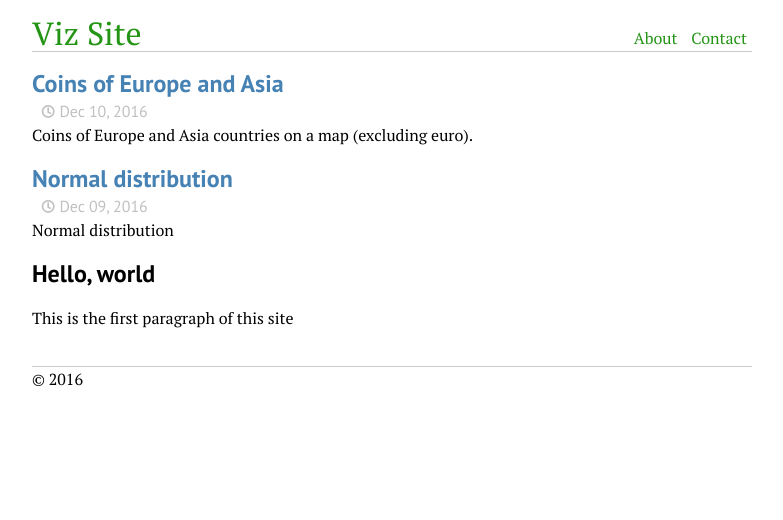
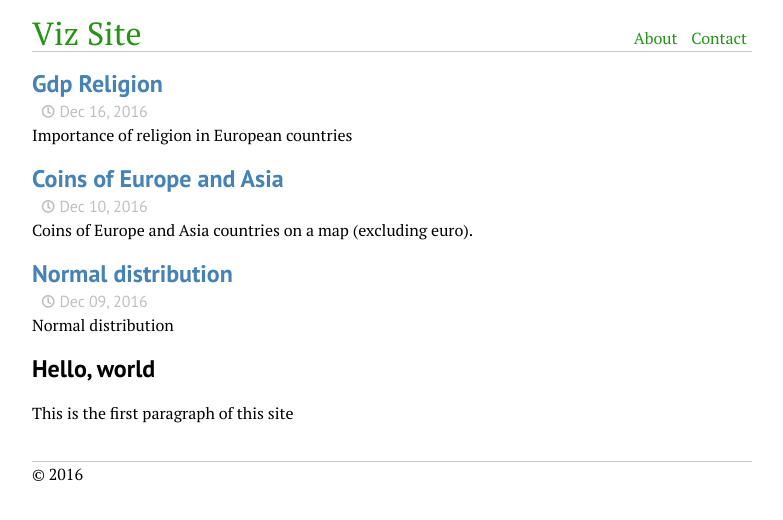
Before and after one commit to eixin/eixin.github.com, a Jekyll site: the page built from index.html, in a window 1280 px wide. Shown: the top 520 px of the page, without its empty margins (248-1031 px from the left). Built offline with Jekyll 4.4.1, drawn with Linux system fonts in a browser that asks for light colours; Markdown is read by kramdown in place of the engine named in the settings; the list of posts is cut into pages by our own code.

Commit message:
Updated 2016-12-16-gdp-religion.html

```diff
--- a/_posts/2016-12-16-gdp-religion.html
+++ b/_posts/2016-12-16-gdp-religion.html
@@ -1,5 +1,8 @@
 ---
-published: false
+published: true
+layout: post
+category: Meta
+excerpt: Importance of religion in European countries
 ---
 		<!-- amCharts javascript sources -->
 		<script type="text/javascript" src="https://www.amcharts.com/lib/3/amcharts.js"></script>
```
